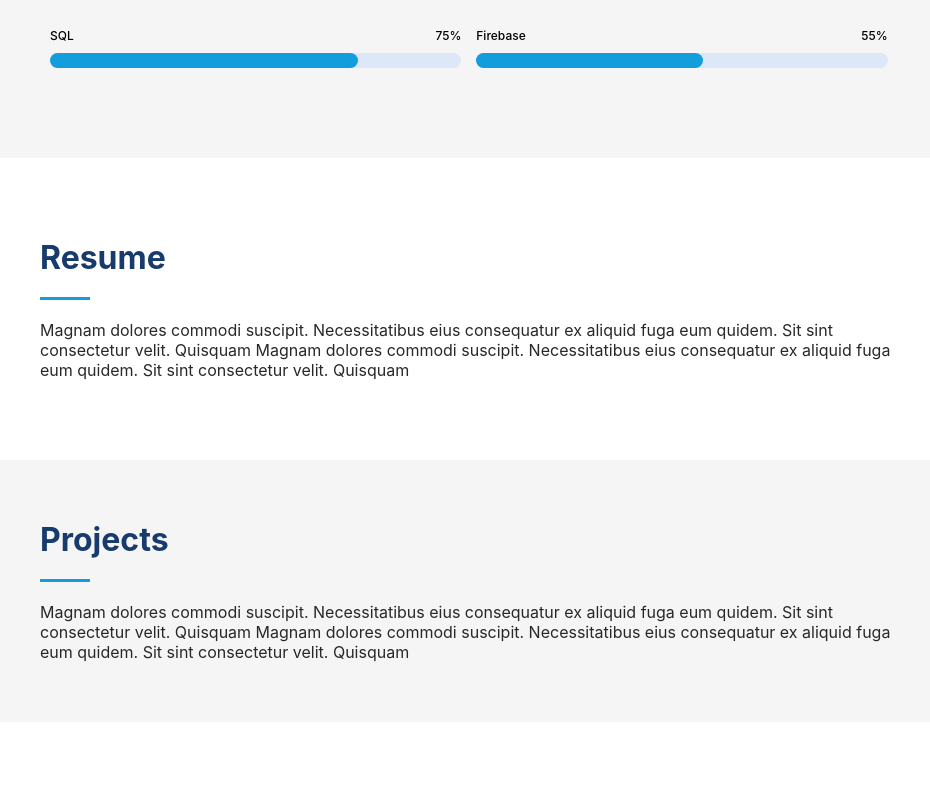
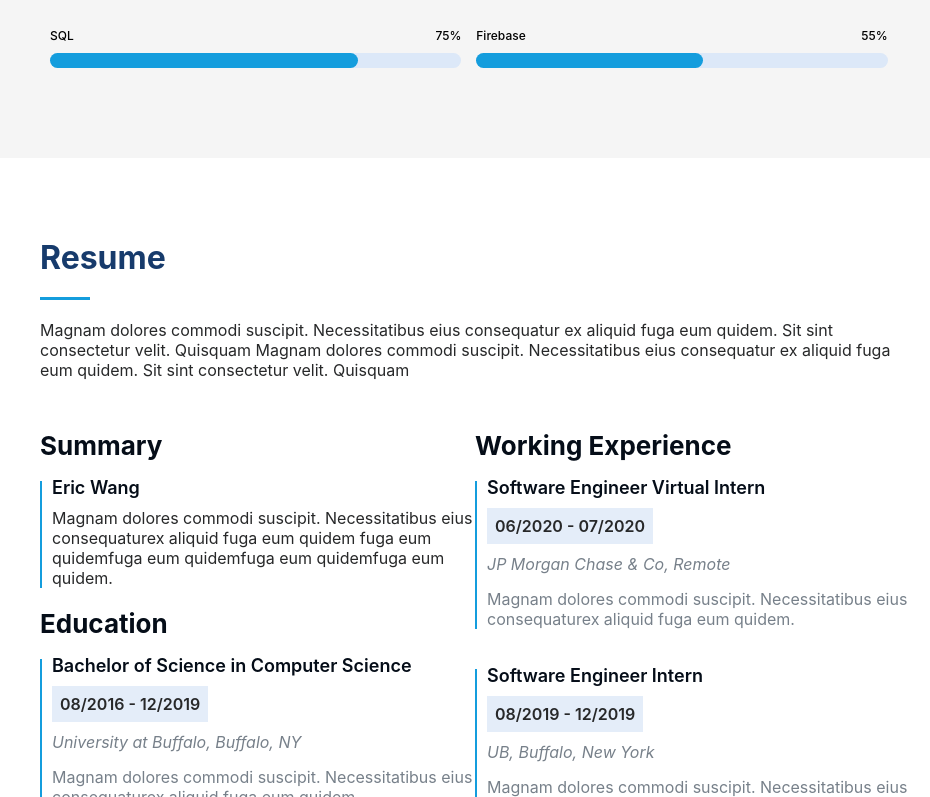
Before and after one commit to easXin/Personal-Portfolio, a React (Create React App) app: page / in a window 1280 px wide. Shown: the part 2003-2800 px from the top of the page, without its empty margins (350-1280 px from the left). Built offline with nearby package versions, Linux system fonts and the light colour scheme.

Commit message:
finsh resume layout

```diff
--- a/src/components/body/about/resumeSec/EduWorInfo.css
+++ b/src/components/body/about/resumeSec/EduWorInfo.css
@@ -0,0 +1,61 @@
+.eduWorInfo {
+  padding-bottom: 20px;
+}
+
+.eduWorInfo > h2 {
+  font-weight: 700;
+  font-size: 26px;
+  color: #050d18;
+}
+
+.eduWorInfo__detail > h3 {
+  font-weight: 600;
+  font-size: 18px;
+  color: #050d18;
+}
+
+.eduWorInfo__detail > h4 {
+  font-weight: 600;
+  font-size: 16px;
+  color: #272829;
+  background-color: rgb(228, 237, 249);
+  width: fit-content;
+  padding: 8px;
+  margin-bottom: 10px;
+}
+
+.eduWorInfo__detail > p,
+.eduWorInfo__detail > h5 {
+  font-weight: 400;
+  font-size: 16px;
+  color: #77808a;
+}
+.eduWorInfo__detail > h5 {
+  font-style: italic;
+  margin-bottom: 15px;
+}
+
+.act {
+  margin-top: 50px;
+  margin-bottom: 10px;
+}
+
+.styleThisPart {
+  display: flex;
+  flex-direction: row;
+  margin-top: 20px;
+}
+
+.vl {
+  border-left: 2px solid #149ddd;
+  height: auto;
+  margin-right: 10px;
+}
+
+.eduWorInfo__detail > h3 {
+  font-size: 18px;
+  margin-top: -4px;
+  padding-bottom: 10px;
+  font-weight: 600;
+  color: #050d18;
+}
--- a/src/components/body/about/resumeSec/EduWorInfo.js
+++ b/src/components/body/about/resumeSec/EduWorInfo.js
@@ -4,7 +4,19 @@ import './EduWorInfo.css'
 function EduWorInfo({ secType, title, duration, location, description }) {
     return (
         <div className="eduWorInfo">
+            {secType ? <h2>{secType}</h2> : ""}
+            <div className="styleThisPart">
+                <div className={`${secType ? "" : "act"}`} />
+                <div className="vl" />
 
+
+                <div className="eduWorInfo__detail">
+                    <h3>{title}</h3>
+                    <h4>{duration}</h4>
+                    <h5>{location}</h5>
+                    <p>{description}</p>
+                </div>
+            </div>
         </div>
     )
 }
--- a/src/components/body/about/resumeSec/PersonalInfo.css
+++ b/src/components/body/about/resumeSec/PersonalInfo.css
@@ -0,0 +1,33 @@
+.personalInfo {
+  padding-bottom: 20px;
+}
+.personalInfo > h2 {
+  font-size: 26px;
+  font-weight: 700;
+  color: #050d18;
+}
+
+.personalInfo__detail > h3 {
+  font-size: 18px;
+  margin-top: -4px;
+  padding-bottom: 10px;
+  font-weight: 600;
+  color: #050d18;
+}
+
+.personalInfo__detail > p {
+  font-size: 16px;
+  font-weight: 400;
+  color: #272829;
+}
+.styleThisBlock {
+  margin-top: 20px;
+  display: flex;
+  flex-direction: row;
+}
+
+.vl {
+  border-left: 2px solid #149ddd;
+  height: auto;
+  margin-right: 10px;
+}
--- a/src/components/body/about/resumeSec/PersonalInfo.js
+++ b/src/components/body/about/resumeSec/PersonalInfo.js
@@ -4,7 +4,15 @@ import './PersonalInfo.css'
 function PersonalInfo({ secType, name, description }) {
     return (
         <div className="personalInfo">
+            <h2>{secType}</h2>
 
+            <div className="styleThisBlock">
+                <div className="vl" />
+                <div className="personalInfo__detail">
+                    <h3>{name}</h3>
+                    <p>{description}</p>
+                </div>
+            </div>
         </div>
     )
 }
--- a/src/components/body/about/resumeSec/Resume.css
+++ b/src/components/body/about/resumeSec/Resume.css
@@ -10,6 +10,9 @@
   background-color: white;
   margin-left: -10px;
   margin-bottom: 20px;
+}
+.resume__title {
+  margin-bottom: 50px;
 }
 .resume__title > h2 {
   font-size: 32px;
@@ -29,24 +32,13 @@
   margin: 20px 0 20px 0;
 }
 
-.info:before {
-  content: "";
-  position: absolute;
-  top: 3px;
-  left: 0;
-  width: 10px;
-  height: 10px;
-  background: #ffffff;
-  border-radius: 50%;
+.resume__detail {
+  display: flex;
+  flex-direction: row;
+  justify-content: space-between;
 }
 
-/* .right_inner .li_wrap  */
-.info:after {
-  content: "";
-  position: absolute;
-  top: 10px;
-  left: 4px;
-  width: 2px;
-  height: 90%;
-  background: rgb(31, 82, 151);
+.resume__detailLeft,
+.resume__detailRight {
+  flex: 0.5;
 }
--- a/src/components/body/about/resumeSec/Resume.js
+++ b/src/components/body/about/resumeSec/Resume.js
@@ -18,22 +18,27 @@ function Resume() {
             <div className="resume__detail">
                 <div className="resume__detailLeft">
                     <PersonalInfo secType={"Summary"} name={"Eric Wang"}
-                        description={"Magnam dolores commodi suscipit. Necessitatibus eius consequaturex aliquid fuga eum quidem."} />
+                        description={`Magnam dolores commodi suscipit. Necessitatibus eius consequaturex aliquid fuga eum quidem fuga eum quidemfuga eum quidemfuga eum quidemfuga eum quidem.`} />
+
                     <EduWorInfo secType={"Education"} title={"Bachelor of Science in Computer Science"}
                         duration={"08/2016 - 12/2019"} location={"University at Buffalo, Buffalo, NY"}
                         description={"Magnam dolores commodi suscipit. Necessitatibus eius consequaturex aliquid fuga eum quidem."} />
+
+                    <EduWorInfo secType={"Acheivement"} title={"43North Hackathon Competition"}
+                        duration={"08/2019"} location={"43North, Buffalo, NY"}
+                        description={"Top 10 winner at Buffalo 43North Hackathon "} />
+                </div>
+                <div className="resume__detailRight">
                     <EduWorInfo secType={"Working Experience"}
-                        title={"Software Engineer Intern"}
+                        title={"Software Engineer Virtual Intern"}
                         duration={"06/2020 - 07/2020"}
                         location={"JP Morgan Chase & Co, Remote"}
                         description={"Magnam dolores commodi suscipit. Necessitatibus eius consequaturex aliquid fuga eum quidem."} />
-                </div>
-                <div className="resume__detailRight">
                     <EduWorInfo title={"Software Engineer Intern"}
                         duration={"08/2019 - 12/2019"} location={"UB, Buffalo, New York"}
                         description={"Magnam dolores commodi suscipit. Necessitatibus eius consequaturex aliquid fuga eum quidem."} />
                     <EduWorInfo title={"Software Engineer Intern"}
-                        duration={"05/2019 - 08/2019"} location={"UB SMART Automation Sandbox"}
+                        duration={"05/2019 - 08/2019"} location={"UB SMART Automation Sandbox, Buffalo, New York"}
                         description={"Magnam dolores commodi suscipit. Necessitatibus eius consequaturex aliquid fuga eum quidem."} />
                 </div>
             </div>
```
